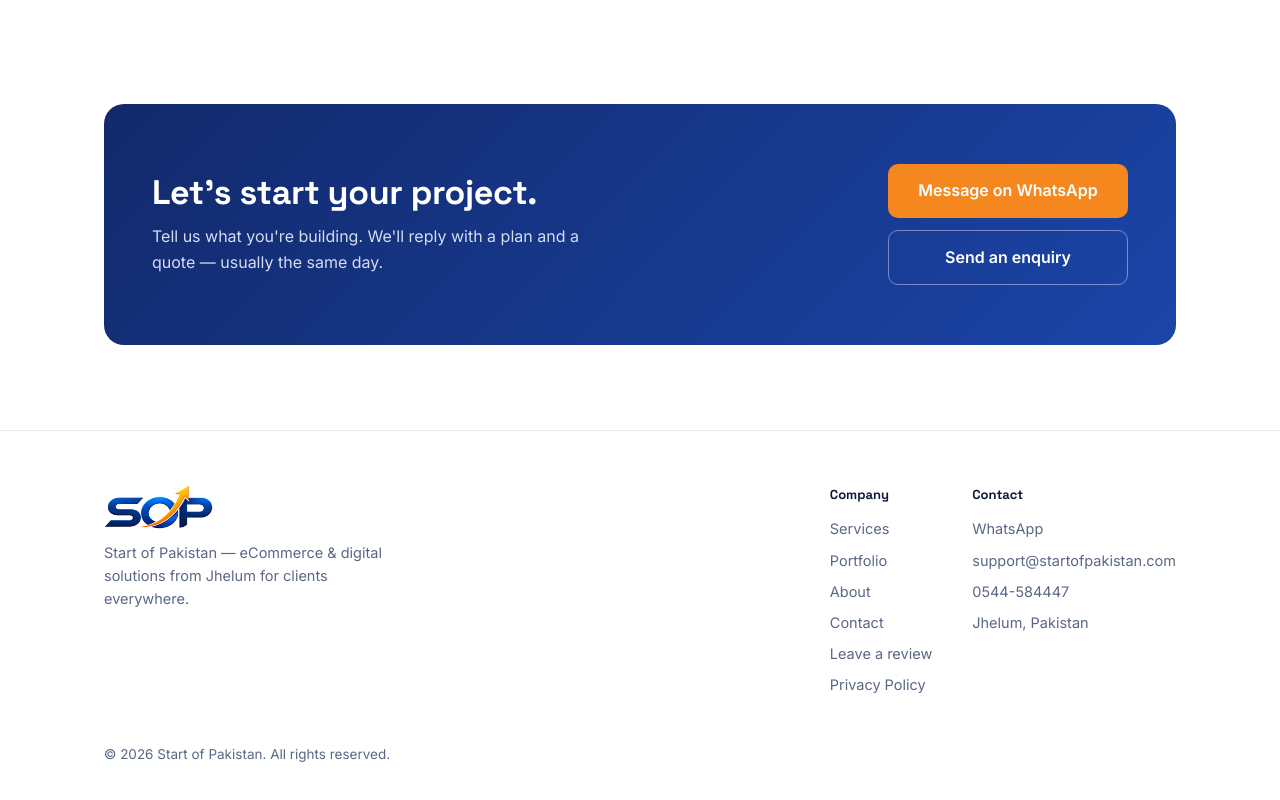
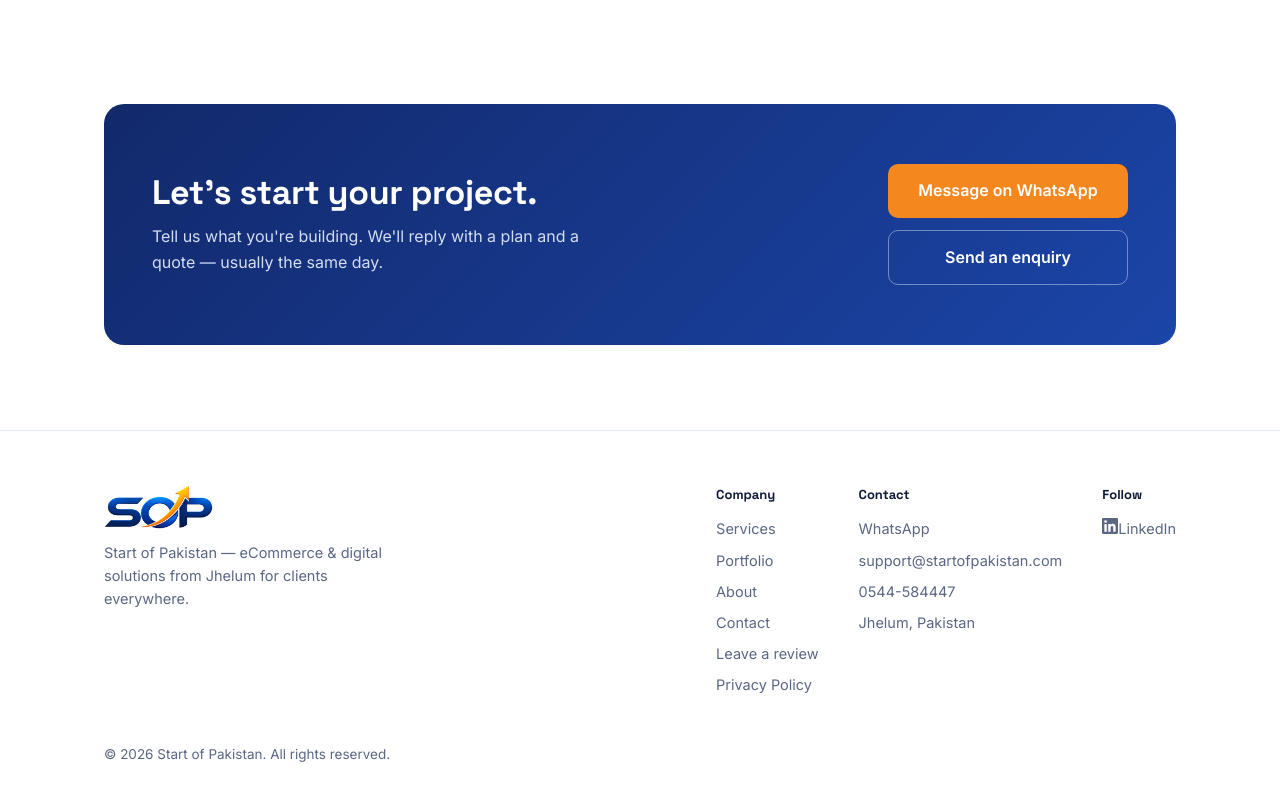
Before and after one commit to startofpakistan1-svg/sop-website, a Next.js app: page / in a window 1280 px wide. Shown: the part 2693-3493 px from the top of the page. Built offline with nearby package versions, Linux system fonts and the light colour scheme.

Commit message:
Add LinkedIn to footer and schema

```diff
--- a/src/app/globals.css
+++ b/src/app/globals.css
@@ -962,3 +962,12 @@ button.btn-orange:disabled {
   .field-row { grid-template-columns: 1fr; gap: 0; }
   .star { font-size: 30px; }
 }
+
+.foot-social {
+  display: inline-flex;
+  align-items: center;
+  gap: 8px;
+  color: var(--muted);
+  transition: color .2s ease;
+}
+.foot-social:hover { color: #0A66C2; }
--- a/src/components/Footer.jsx
+++ b/src/components/Footer.jsx
@@ -26,6 +26,25 @@ export default function Footer() {
             <a href="tel:+92544584447">0544-584447</a>
             <span>Jhelum, Pakistan</span>
           </div>
+
+          <div className="foot-col">
+            <h4>Follow</h4>
+            <a
+              className="foot-social"
+              href="https://www.linkedin.com/company/start-of-pakistan/"
+              target="_blank"
+              rel="noreferrer"
+              aria-label="SOP on LinkedIn"
+            >
+              <svg viewBox="0 0 24 24" width="16" height="16" aria-hidden="true">
+                <path
+                  fill="currentColor"
+                  d="M20.45 20.45h-3.56v-5.57c0-1.33-.03-3.04-1.85-3.04-1.86 0-2.14 1.45-2.14 2.94v5.67H9.35V9h3.41v1.56h.05c.48-.9 1.63-1.85 3.36-1.85 3.6 0 4.27 2.37 4.27 5.45v6.29zM5.34 7.43a2.06 2.06 0 1 1 0-4.13 2.06 2.06 0 0 1 0 4.13zm1.78 13.02H3.55V9h3.57v11.45zM22.22 0H1.77C.79 0 0 .77 0 1.72v20.56C0 23.23.79 24 1.77 24h20.45c.98 0 1.78-.77 1.78-1.72V1.72C24 .77 23.2 0 22.22 0z"
+                />
+              </svg>
+              LinkedIn
+            </a>
+          </div>
         </div>
       </div>
 
--- a/src/components/Schema.jsx
+++ b/src/components/Schema.jsx
@@ -18,11 +18,8 @@ export default function Schema() {
     foundingDate: "2024",
     address: {
       "@type": "PostalAddress",
-      streetAddress:
-        "First Floor, Office No. 7, Rizwan Heights, Citi Town B Block, Street C1, Satellite Town",
       addressLocality: "Jhelum",
       addressRegion: "Punjab",
-      postalCode: "49600",
       addressCountry: "PK",
     },
     areaServed: [
@@ -32,7 +29,10 @@ export default function Schema() {
       { "@type": "Country", name: "India" },
     ],
     priceRange: "$$",
-    sameAs: ["https://www.linkedin.com/in/qamar-shahzad-37b566132/"],
+    sameAs: [
+      "https://www.linkedin.com/company/start-of-pakistan/",
+      "https://www.linkedin.com/in/qamar-shahzad-37b566132/",
+    ],
     founder: {
       "@type": "Person",
       name: "Qamar Shahzad",
```
